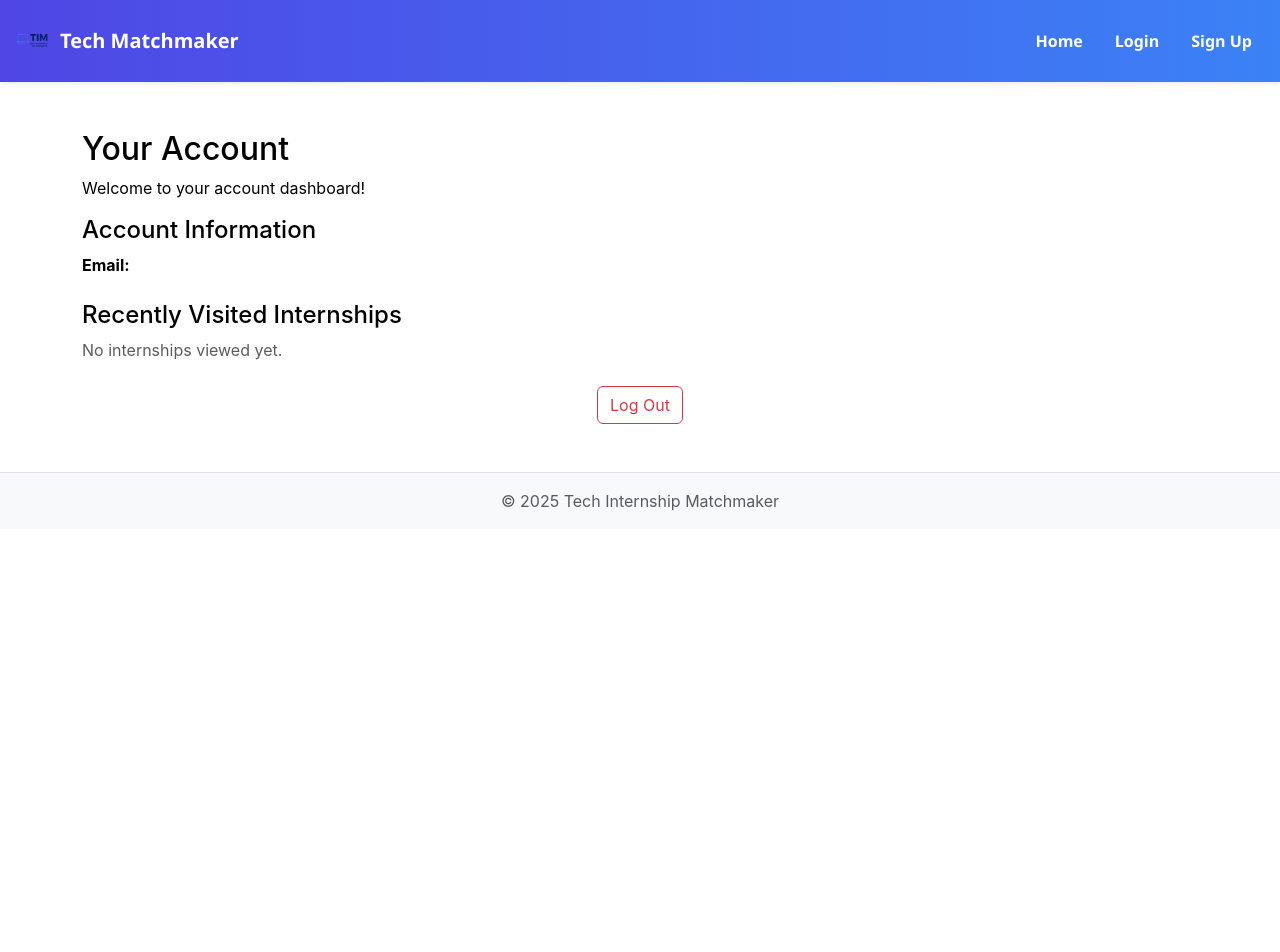
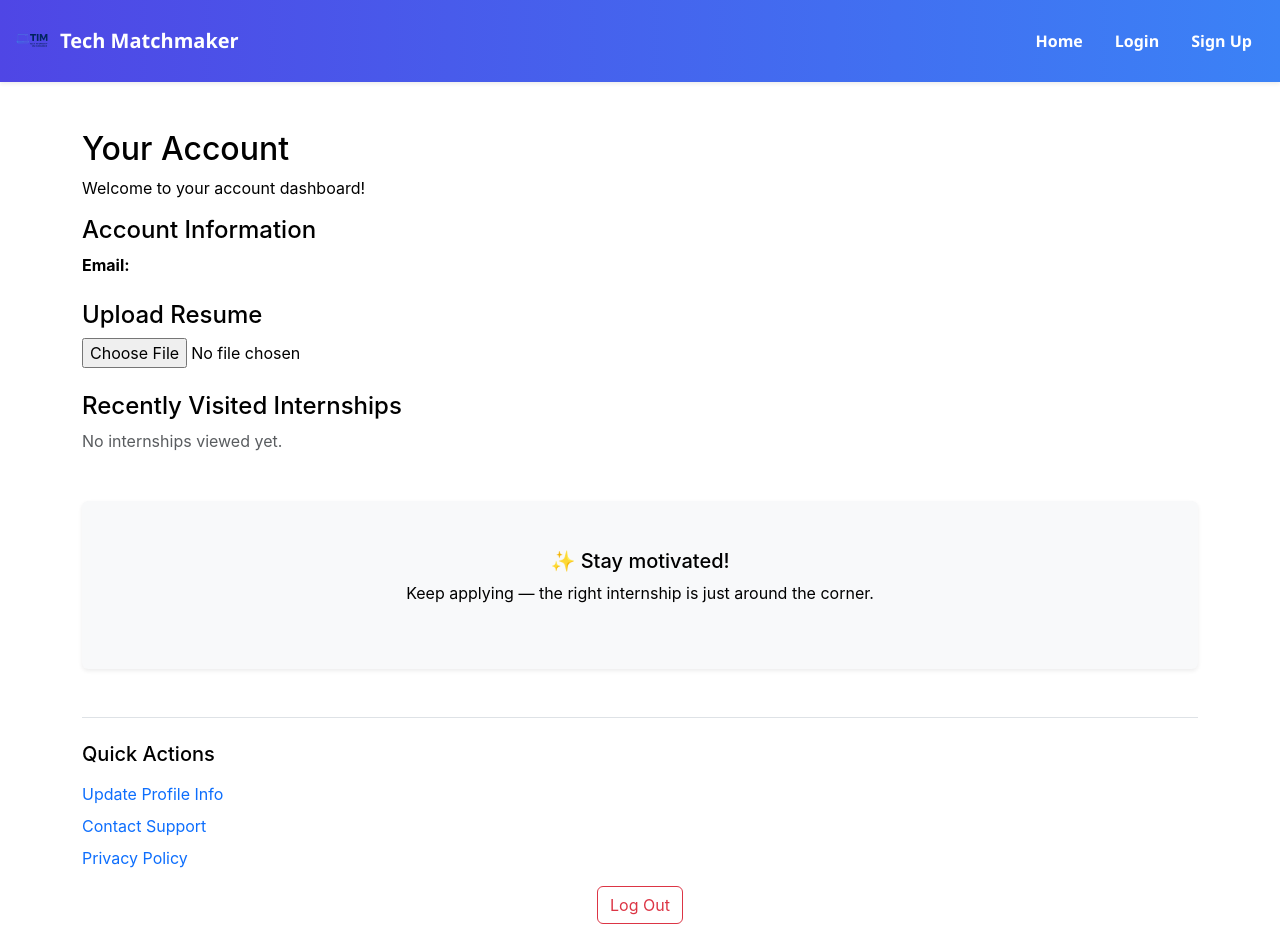
Before and after one commit to adinrobovic/tech-internship-matchmaker, a React (Create React App) app in the folder client/: page /account in a window 1280 px wide. Shown: the top 952 px of the page. Before the commit the page ends 800 px from the top, so only its background shows below. Built offline with nearby package versions, Linux system fonts and the light colour scheme.

Commit message:
Finalized the Account interface, added a resume section, made it so that 5 recently visted internships show up, and changed the internships filter to show Atlanta, Georgia, polished the frontend design.

```diff
--- a/client/src/components/AccountPage.js
+++ b/client/src/components/AccountPage.js
@@ -4,6 +4,8 @@ import { UserContext } from './UserContext';
 function AccountPage() {
   const { user } = useContext(UserContext);
   const [visitedInternships, setVisitedInternships] = useState([]);
+  const [showAll, setShowAll] = useState(false);
+  const [resume, setResume] = useState(null);
 
   useEffect(() => {
     const stored = JSON.parse(localStorage.getItem('visitedInternships')) || [];
@@ -17,6 +19,19 @@ function AccountPage() {
     window.location.href = '/';
   };
 
+  const clearVisitedInternships = () => {
+    localStorage.removeItem('visitedInternships');
+    setVisitedInternships([]);
+  };
+
+  const handleResumeUpload = (e) => {
+    const file = e.target.files[0];
+    if (file) {
+      setResume(file.name);
+      //Here we need to upload to a backend or store in a real DB/storage
+    }
+  };
+
   return (
     <div className="container mt-5">
       <h2>Your Account</h2>
@@ -28,12 +43,19 @@ function AccountPage() {
         <p><strong>Email:</strong> {user?.email}</p>
       </div>
 
-      {/* Recently Visited */}
+      <div className="mb-4">
+        <h4>Upload Resume</h4>
+        <input type="file" accept=".pdf,.doc,.docx" onChange={handleResumeUpload} />
+        {resume && <p className="text-success mt-2">Uploaded: {resume}</p>}
+      </div>
+
+      {/* Recently Visited Internships */}
       <div className="mb-4">
         <h4>Recently Visited Internships</h4>
         {visitedInternships.length > 0 ? (
+          <>
             <ul className="list-group">
-            {visitedInternships.map((intern, idx) => (
+              {(showAll ? visitedInternships : visitedInternships.slice(0, 5)).map((intern, idx) => (
                 <li key={idx} className="list-group-item">
                   <strong>{intern.title}</strong> at {intern.company}<br />
                   <small>{intern.location}</small><br />
@@ -41,9 +63,41 @@ function AccountPage() {
                 </li>
               ))}
             </ul>
+
+            {visitedInternships.length > 5 && (
+              <div className="text-end d-flex justify-content-end gap-3">
+                <button className="btn btn-link p-0" onClick={() => setShowAll(!showAll)}>
+                  {showAll ? 'See Less ' : 'See More'}
+                </button>
+                <button className="btn btn-link p-0" onClick={clearVisitedInternships}>Clear All</button>
+              </div>
+            )}
+          </>
         ) : (
           <p className="text-muted">No internships viewed yet.</p>
         )}
+      </div>
+
+      {/* Motivational Section */}
+      <div className="bg-light text-center p-5 mt-5 rounded shadow-sm">
+        <h5>✨ Stay motivated!</h5>
+        <p>Keep applying — the right internship is just around the corner.</p>
+      </div>
+
+      {/* Quick Actions */}
+      <div className="mt-5 pt-4 border-top">
+        <h5 className="mb-3">Quick Actions</h5>
+        <ul className="list-unstyled">
+          <li className="mb-2">
+            <a href="/account" className="text-decoration-none text-primary">Update Profile Info</a>
+          </li>
+          <li className="mb-2">
+            <a href="/support" className="text-decoration-none text-primary">Contact Support</a>
+          </li>
+          <li className="mb-2">
+            <a href="/privacy-policy" className="text-decoration-none text-primary">Privacy Policy</a>
+          </li>
+        </ul>
       </div>
 
       {/* Logout Button */}
--- a/client/src/components/InternshipList.js
+++ b/client/src/components/InternshipList.js
@@ -5,23 +5,34 @@ function InternshipList() {
   const [internships, setInternships] = useState([]);
 
   useEffect(() => {
-    axios.get('http://localhost:3001/api/internships/live')  // updated port + route
+    axios.get('http://localhost:3001/api/internships/live')
       .then(res => setInternships(res.data))
       .catch(err => console.error('Error fetching internships:', err));
   }, []);
 
   const handleVisit = (intern) => {
-    let visited = JSON.parse(localStorage.getItem('visitedInternships')) || [];
-    visited = [intern, ...visited.filter(item => item.id !== intern.id)];
-    if (visited.length > 5) visited = visited.slice(0, 5);
+  try {
+    let visited = JSON.parse(localStorage.getItem('visitedInternships')) || []; // Checks if visitedInternships exists in localStorage, if so, it parses the JSON string into an array.
+
+    // Remove any existing instance of this internship
+    visited = visited.filter(item => item.applyUrl !== intern.applyUrl);
+
+    // Add it to the top
+    visited.unshift(intern);
+
+    // Limit to 10 max
+    // If the arry gets too long, it trims off the oldest ones.
+    visited = visited.slice(0, 10);
+
     localStorage.setItem('visitedInternships', JSON.stringify(visited));
-  };
+  } catch (err) {
+    console.error('Error updating localStorage:', err);
+  }
+};
 
   return (
-    <div
-      className="bg-white p-4 rounded shadow"
-      style={{ maxHeight: '60vh', overflowY: 'auto', display: 'flex', flexDirection: 'column', gap: '1rem' }}
-    >
+    <div className="bg-white p-4 rounded shadow"
+         style={{ maxHeight: '60vh', overflowY: 'auto', display: 'flex', flexDirection: 'column', gap: '1rem' }}>
       <h2 className="text-center text-dark mb-3">Available Internships</h2>
 
       {internships.map((intern, index) => (
--- a/client/src/components/SignUp.js
+++ b/client/src/components/SignUp.js
@@ -1,10 +1,12 @@
-import React, { useState } from 'react';
+import React, { useState, useContext } from 'react';
 import axios from 'axios';
 import { useNavigate } from 'react-router-dom';
 import Toast from './Toast';
+import { UserContext } from './UserContext';
 
 function SignUp({ show, onClose }) {
   const navigate = useNavigate();
+  const { setUser } = useContext(UserContext);
   const [email, setEmail] = useState('');
   const [password, setPassword] = useState('');
   const [showPassword, setShowPassword] = useState(false);
@@ -16,12 +18,21 @@ function SignUp({ show, onClose }) {
     e.preventDefault();
     setIsLoading(true); // Shows a loading animation
     try {
-      const res = await axios.post('http://localhost:3001/api/auth/register', {
+      await axios.post('http://localhost:3001/api/auth/register', {
         email,
         password
       });
 
-      localStorage.setItem('token', res.data.token);
+      // Log the user in immediately
+      const loginRes = await axios.post('http://localhost:3001/api/auth/login', {
+        email,
+        password
+      });
+
+      localStorage.setItem('token', loginRes.data.token);
+      localStorage.setItem('userEmail', email);
+      setUser({ email });
+
       setToastMsg('✅ Account created!');
       setShowToast(true);
       setTimeout(() => setShowToast(false), 3000);
```
Lines whose indentation alone changed are shown as unchanged.
